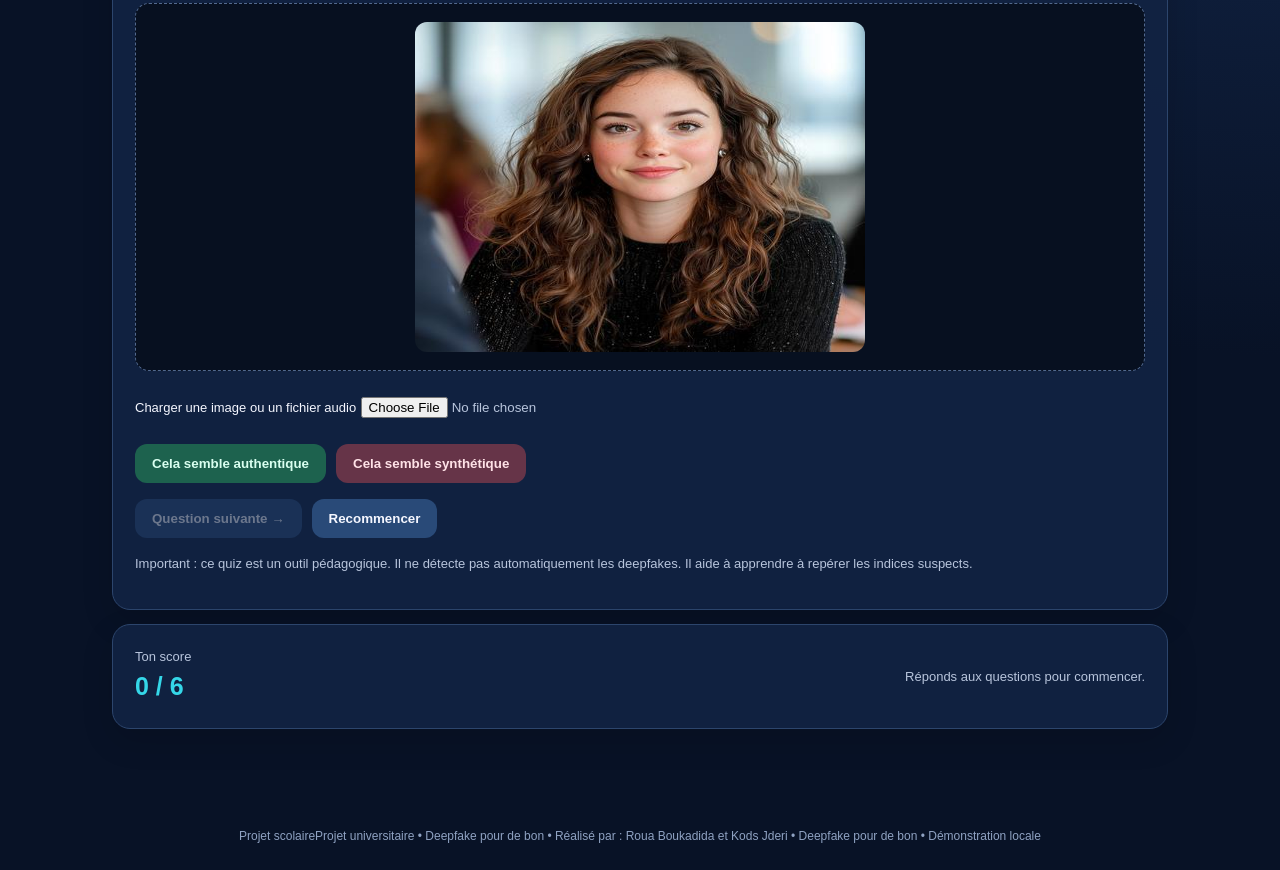
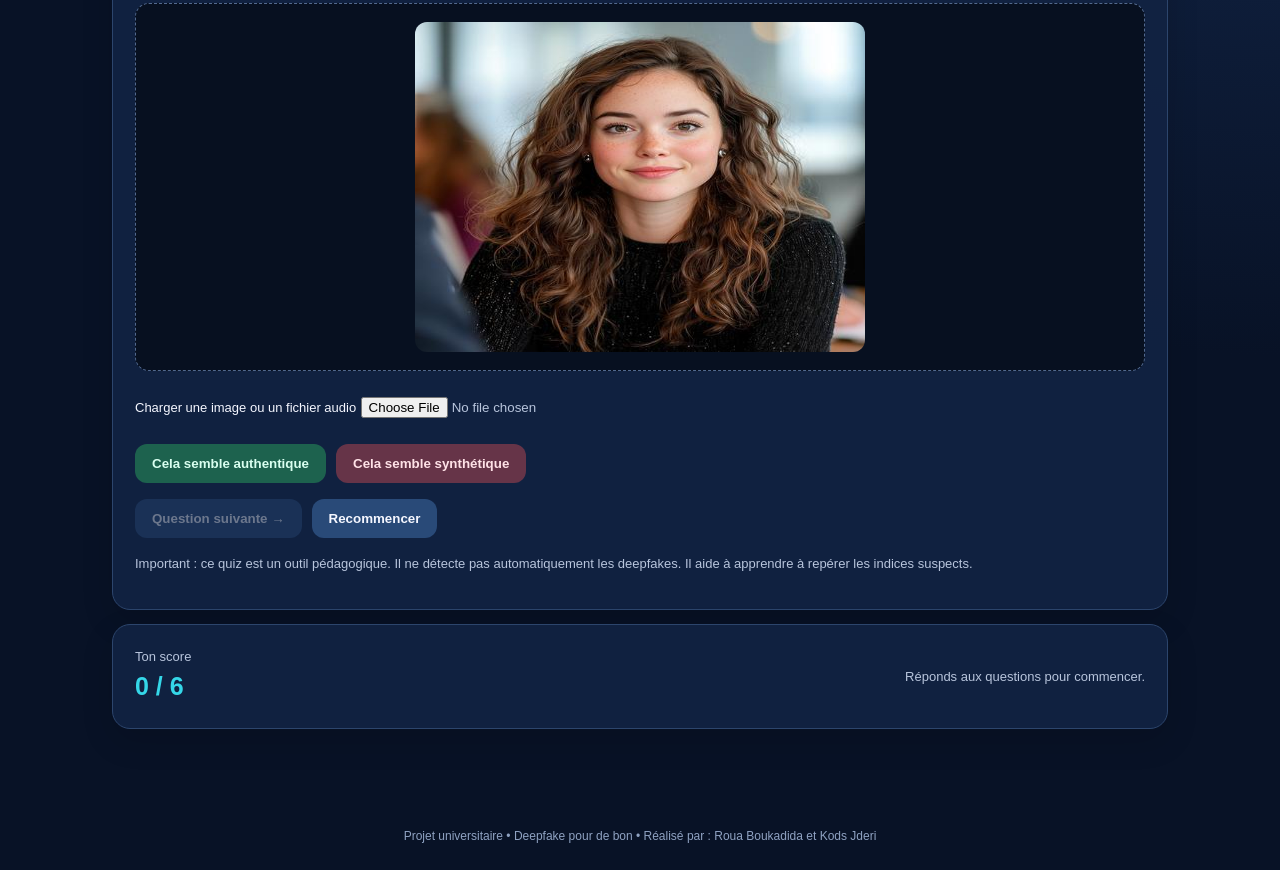
Before and after one commit to bkroua2-sudo/deepfake-project, a plain HTML site: page index.html in a window 1280 px wide. Shown: the part 569-1439 px from the top of the page. Drawn offline with Linux system fonts and the light colour scheme.

Commit message:
Update index.html

```diff
--- a/index.html
+++ b/index.html
@@ -127,7 +127,7 @@ footer{text-align:center;color:#8fa2c2;padding:24px;font-size:12px}
  </div>
 </section>
 </main>
-<footer>Projet scolaireProjet universitaire • Deepfake pour de bon • Réalisé par : Roua Boukadida et Kods Jderi • Deepfake pour de bon • Démonstration locale</footer>
+<footer>Projet universitaire • Deepfake pour de bon • Réalisé par : Roua Boukadida et Kods Jderi</footer>
 <script>
 
 const questions=[
```
